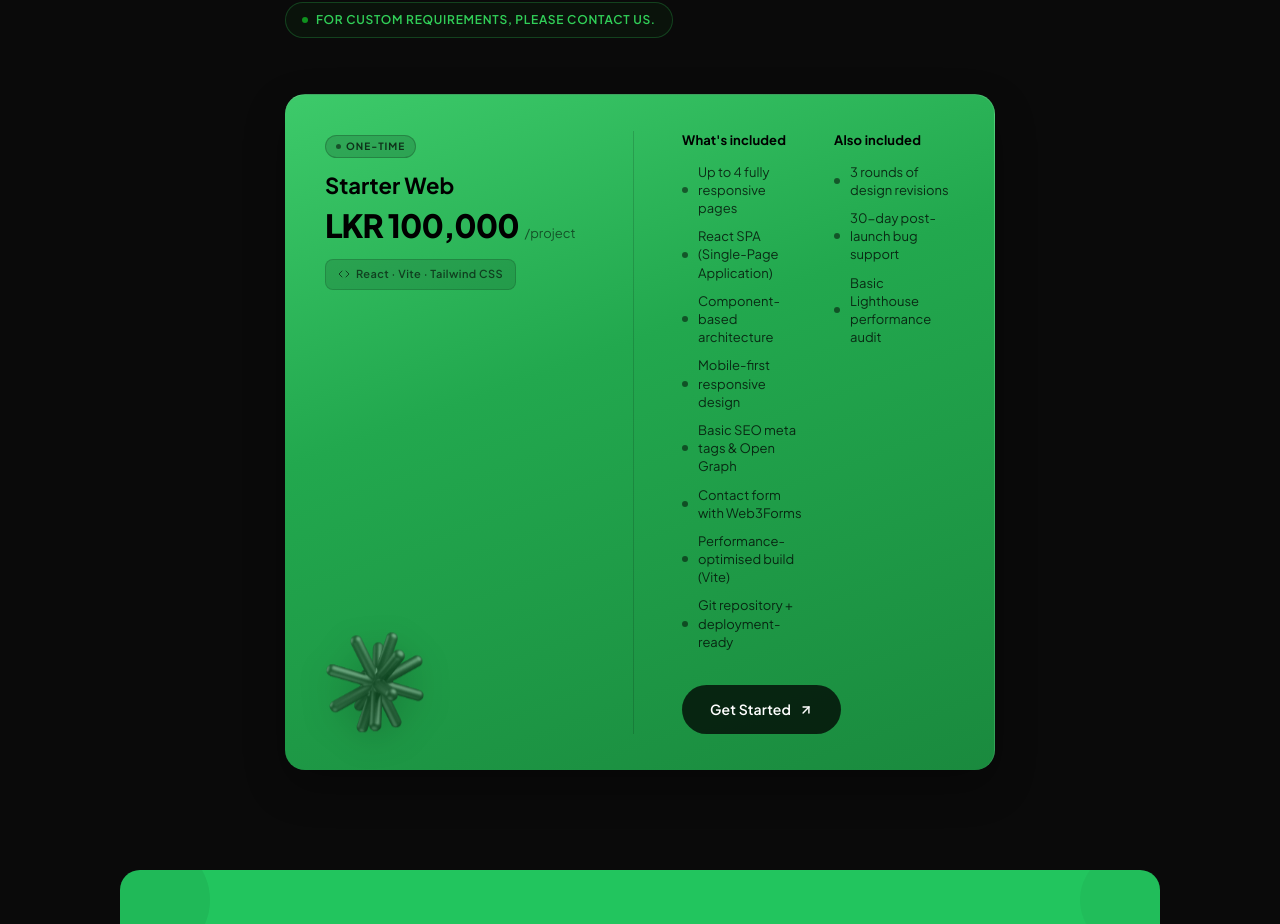
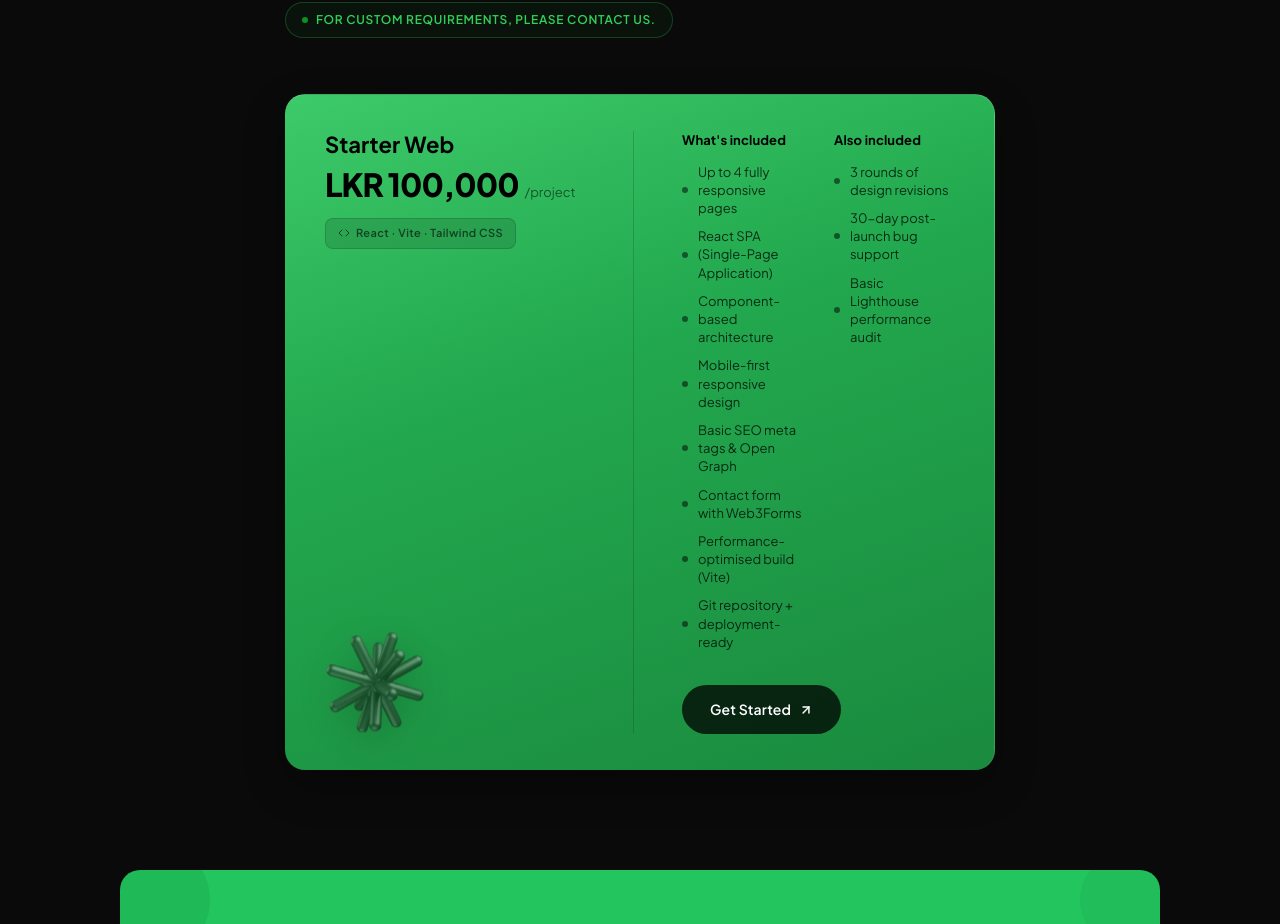
Before and after one commit to DigiMe-Ads/DigiMe-site, a React (Vite) app: page /pricing in a window 1280 px wide. Shown: the part 1485-2409 px from the top of the page. Built offline with nearby package versions, Linux system fonts and the light colour scheme; a web font is replaced by a local one.

Commit message:
removed badge

```diff
--- a/src/sections/PricingSection/PricingCards/WebdevCard.jsx
+++ b/src/sections/PricingSection/PricingCards/WebdevCard.jsx
@@ -102,7 +102,7 @@
       }}>
         <div>
           {/* Badge */}
-          <span style={{
+          {/* <span style={{
             display:       'inline-flex',
             alignItems:    'center',
             gap:           '5px',
@@ -120,7 +120,7 @@
           }}>
             <span style={{ width: '5px', height: '5px', borderRadius: '50%', background: 'rgba(0,0,0,0.5)' }}/>
             {plan.badge}
-          </span>
+          </span> */}
 
           <h3 style={{
             fontFamily: "'Plus Jakarta Sans', sans-serif",
```
